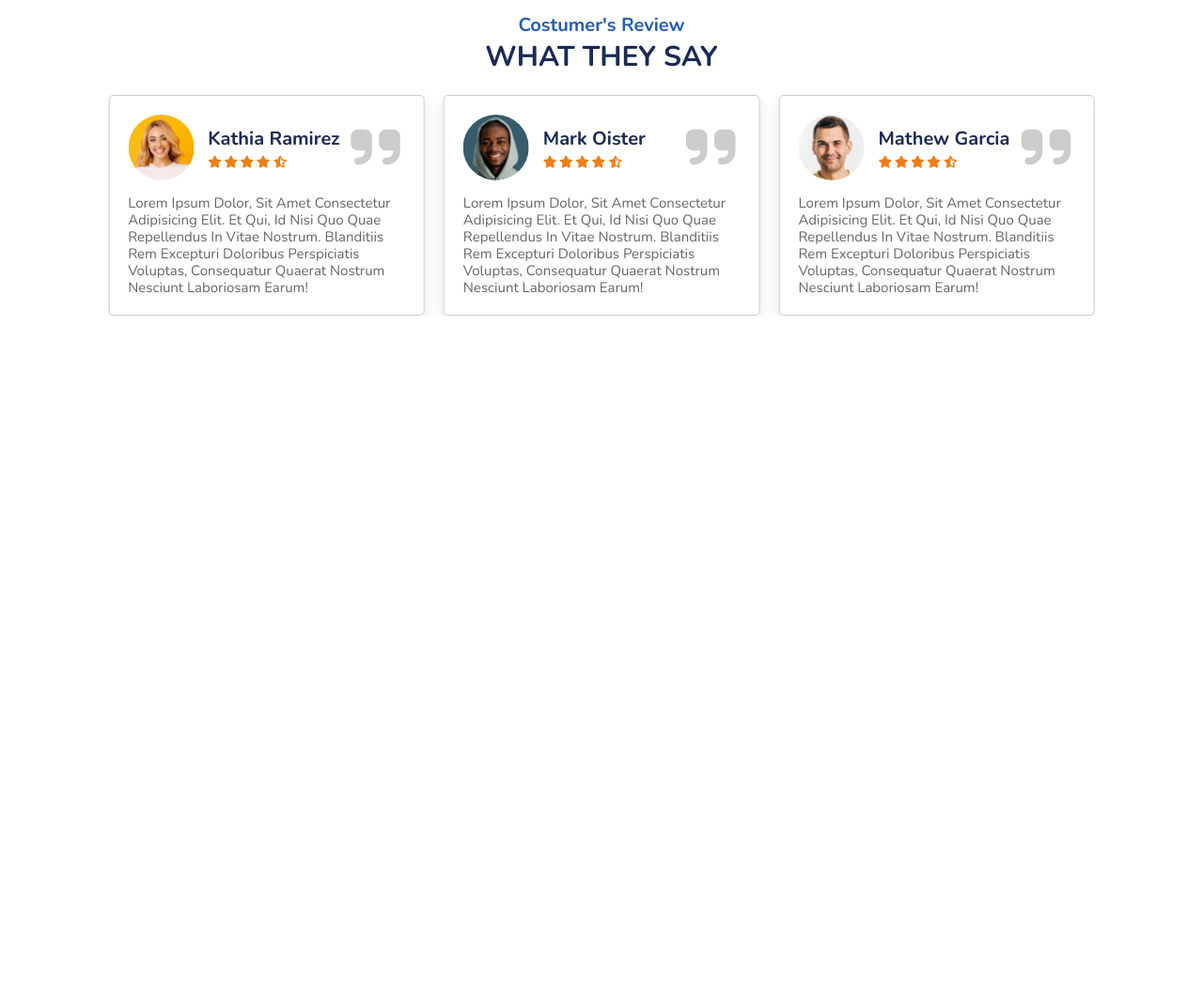
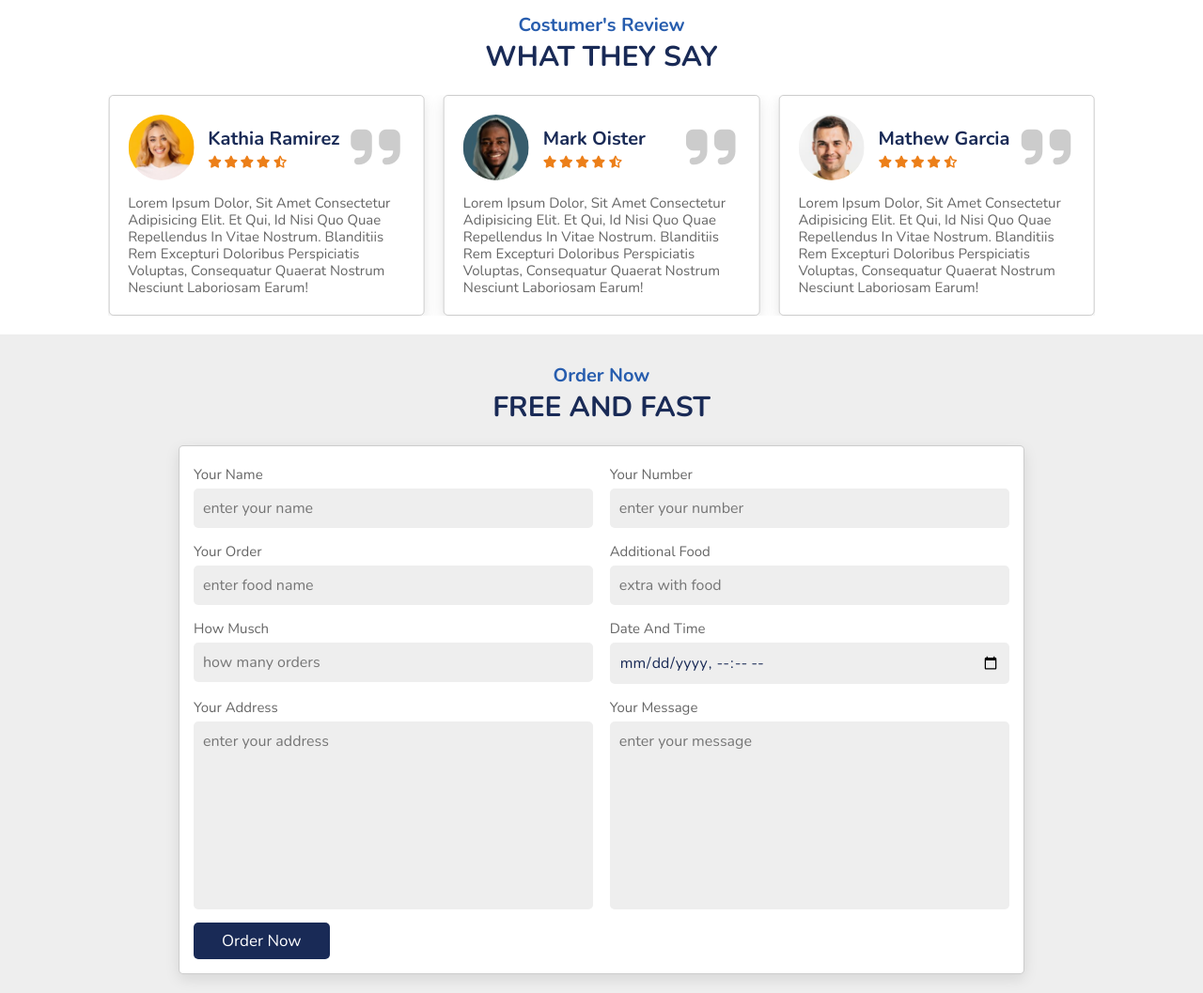
Before and after one commit to yh9alek/buff-landing, a plain HTML site: page index.html in a window 1280 px wide. Shown: the part 3501-4558 px from the top of the page at 94% size. Before the commit the page ends 3857 px from the top, so only its background shows below. Drawn offline with nearby package versions, Linux system fonts and the light colour scheme.

Commit message:
The order section was finished

```diff
--- a/index.html
+++ b/index.html
@@ -518,6 +518,56 @@
         </section>
         <!-- REVIEW -->
 
+        <!-- ORDER -->
+        <section class="order" id="order">
+            <h3 class="sub-heading">order now</h3>
+            <h3 class="heading">free and fast</h3>
+            <form action="">
+                <div class="inputBox">
+                    <div class="input">
+                        <span>your name</span>
+                        <input type="text" placeholder="enter your name">
+                    </div>
+                    <div class="input">
+                        <span>your number</span>
+                        <input type="number" placeholder="enter your number">
+                    </div>
+                </div>
+                <div class="inputBox">
+                    <div class="input">
+                        <span>your order</span>
+                        <input type="text" placeholder="enter food name">
+                    </div>
+                    <div class="input">
+                        <span>additional food</span>
+                        <input type="text" placeholder="extra with food">
+                    </div>
+                </div>
+                <div class="inputBox">
+                    <div class="input">
+                        <span>how musch</span>
+                        <input type="number" placeholder="how many orders">
+                    </div>
+                    <div class="input">
+                        <span>date and time</span>
+                        <input type="datetime-local">
+                    </div>
+                </div>
+                <div class="inputBox">
+                    <div class="input">
+                        <span>your address</span>
+                        <textarea name="" id="" placeholder="enter your address" cols="30" rows="10"></textarea>
+                    </div>
+                    <div class="input">
+                        <span>your message</span>
+                        <textarea name="" id="" placeholder="enter your message" cols="30" rows="10"></textarea>
+                    </div>
+                </div>
+                <input type="submit" value="order now" class="btn">
+            </form>
+        </section>
+        <!-- ORDER -->
+
         <!-- swiper js script -->
         <script src="https://cdn.jsdelivr.net/npm/swiper@10/swiper-bundle.min.js"></script>
         <!-- personal script -->
--- a/styles.css
+++ b/styles.css
@@ -491,6 +491,59 @@ section:nth-child(even) {
     color: var(--light-color);
 }
 
+.order form {
+    max-width: 90rem;
+    border-radius: .5rem;
+    box-shadow: var(--box-shadow);
+    border: .1rem solid rgba(0, 0, 0, .2);
+    background: #fff;
+    padding: 1.5rem;
+    margin: 0 auto;
+}
+
+.order form .inputBox {
+    display: flex;
+    flex-wrap: wrap;
+    justify-content: space-between;
+}
+
+.order form .inputBox .input {
+    width: 49%;
+}
+
+.order form .inputBox .input span {
+    display: block;
+    padding: .5rem 0;
+    font-size: 1.5rem;
+    color: var(--light-color);
+}
+
+.order form .inputBox .input input,
+.order form .inputBox .input textarea {
+    background: #eee;
+    border-radius: .5rem;
+    padding: 1rem;
+    font-size: 1.6rem;
+    color: var(--black);
+    text-transform: none;
+    margin-bottom: 1rem;
+    width: 100%;
+}
+
+.order form .inputBox .input input:focus,
+.order form .inputBox .input textarea:focus {
+    border: .1rem solid var(--blue);
+}
+
+.order form .inputBox .input textarea {
+    height: 20rem;
+    resize: none;
+}
+
+.order form .btn {
+    margin-top: 0;
+}
+
 /* MEDIA QUERYS */
 
 @media screen and (max-width: 991px) {
@@ -509,6 +562,10 @@ section:nth-child(even) {
     .dishes .box-container .box img {
         height: auto;
         width: 230px;
+    }
+
+    .order form .inputBox .input {
+        width: 100%;
     }
 }
 
@@ -543,3 +600,26 @@ section:nth-child(even) {
         font-size: 5rem;
     }
 }
+
+@media screen and (max-width: 450px) {
+    html {
+        font-size: 55%;
+    }
+
+    header {
+        padding: 1rem 2rem;
+    }
+
+    section {
+        padding: 2rem;
+    }
+
+    .dishes .box-container .box img {
+        height: auto;
+        width: 230px;
+    }
+
+    .order form .inputBox .input {
+        width: 100%;
+    }
+}
```
